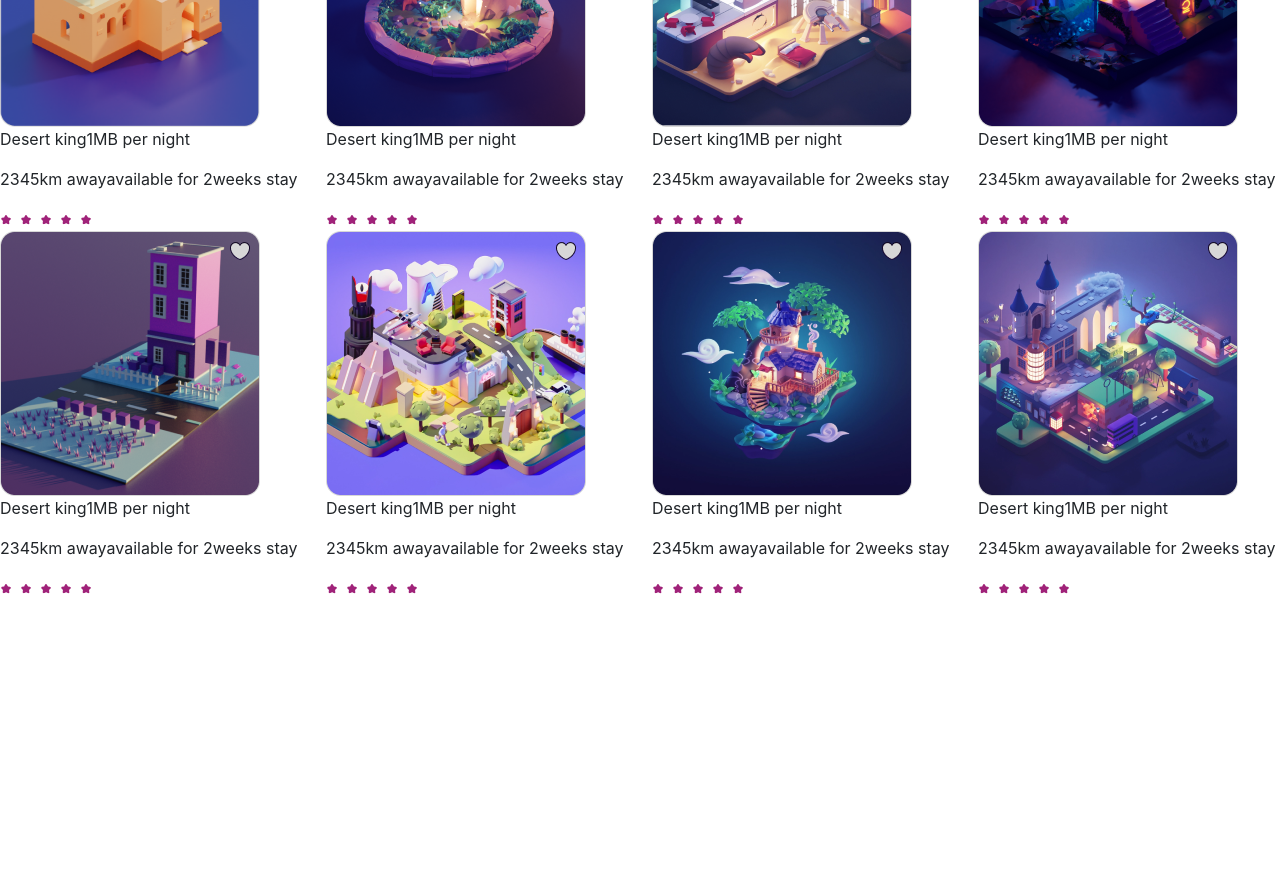
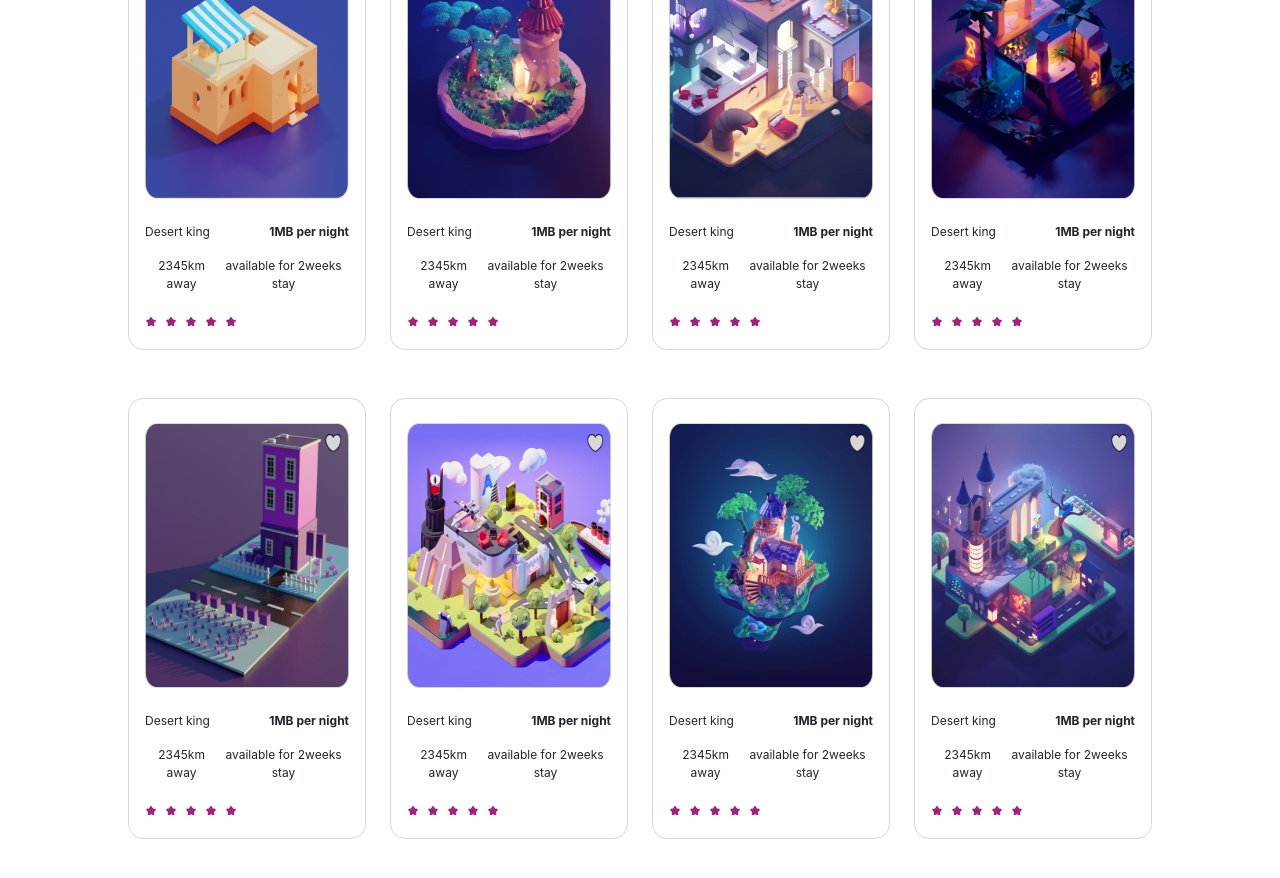
Before and after one commit to Nyerhowho9/Metabnb, a React (Create React App) app: page / in a window 1280 px wide. Shown: the part 840-1718 px from the top of the page. Before the commit the page ends 1440 px from the top, so only its background shows below. Built offline with nearby package versions, Linux system fonts and the light colour scheme.

Commit message:
finished up main.js

```diff
--- a/src/components/brands.js
+++ b/src/components/brands.js
@@ -9,13 +9,13 @@ class Brands extends Component{
     render(){
         return <div className="brands">
         <div className="brand mb">
-            <img src={MB} alt="MBToken logo" />
+            <img src={MB} className="img-fluid" alt="MBToken logo" />
         </div>
         <div className="brand meta ">
-            <img src={MM} alt="MBToken logo" />
+            <img src={MM} className="img-fluid" alt="MBToken logo" />
         </div>
         <div className="brand sea">
-            <img src={sea} alt="MBToken logo" />
+            <img src={sea} className="img-fluid" alt="MBToken logo" />
         </div>
     </div>
     }
--- a/src/components/header.js
+++ b/src/components/header.js
@@ -11,7 +11,7 @@ class Header extends Component{
         return <div className="headerContainer ">
             <nav>
                 <div className="logoDiv">
-                    <img src={logo} alt="Metabnb logo"/>
+                    <img src={logo} className="img-fluid" alt="Metabnb logo"/>
                 </div>
                 <div className="navLinks">
                     <a href="#">Home</a>
--- a/src/components/hero.js
+++ b/src/components/hero.js
@@ -16,7 +16,7 @@ class Hero extends Component{
                 </div>
             </div>
             <div className="hero-img">
-                <img src={Heropic} alt='grouped images'/>
+                <img src={Heropic} className="img-fluid" alt='grouped images'/>
             </div>
 
 
--- a/src/components/main.js
+++ b/src/components/main.js
@@ -14,157 +14,183 @@ class Main extends Component{
     render(){
         return <div >
             <div className="row">
-                <h2 className=" adv col-12">Inspiration for your next adventure</h2>
+                <h2 className=" adv mx-5 col-12">Inspiration for your next adventure</h2>
             </div>
-            <div class="row ">
-                <div class="one col-md-3 col-sm-6">
-                    <div className="figDiv">
-                        <img src={one} alt="location one"/>
+            <div className="rowCont">
+                <div className="row">
+                    <div class="one col-md-3 mb-5 col-sm-6">
+                        <div className="cont">
+                            <div className="figDiv my-4 mx-3">
+                                <img src={one} className="img-fluid" alt="location one"/>
                             </div>
-                    <div className="capDiv">
-                        <div className="cap">
-                            <p>Desert king</p>
-                            <p>1MB per night</p>
+                            <div className="capDiv mx-3 pb-3 d-flex flex-column">
+                                <div className="cap d-flex justify-content-between">
+                                    <p className="p1">Desert king</p>
+                                    <p className="p2"><strong>1MB per night</strong></p>
                                 </div>
-                        <div className="cap">
-                            <p>2345km away</p>
-                            <p>available for 2weeks stay</p>
+                                <div className="cap d-flex justify-content-between">
+                                    <p className="p1">2345km away</p>
+                                    <p className="p2">available for 2weeks stay</p>
                                 </div>
-                        <div className="stars">
-                            <img src={star}/>
+                                <div className="stars align-self-start ">
+                                    <img src={star} className="img-fluid"/>
                                 </div>
 
                             </div>
                         </div>
-                <div class="two col-md-3 col-sm-6">
-                    <div className="figDiv">
-                        <img src={two} alt="location 2"/>
+
                     </div>
-                    <div className="capDiv">
-                        <div className="cap">
-                            <p>Desert king</p>
-                            <p>1MB per night</p>
+                    <div class="two col-md-3 mb-5 col-sm-6">
+                        <div className="cont">
+                            <div className="figDiv my-4 mx-3">
+                                <img src={two} className="img-fluid" alt="location 2"/>
                             </div>
-                        <div className="cap">
-                            <p>2345km away</p>
-                            <p>available for 2weeks stay</p>
+                            <div className="capDiv mx-3 pb-3 d-flex flex-column">
+                                <div className="cap d-flex justify-content-between">
+                                    <p className="p1">Desert king</p>
+                                    <p className="p2"><strong>1MB per night</strong></p>
                                 </div>
-                        <div className="stars">
-                            <img src={star}/>
+                                <div className="cap d-flex justify-content-between">
+                                    <p className="p1">2345km away</p>
+                                    <p className="p2">available for 2weeks stay</p>
+                                </div>
+                                <div className="stars align-self-start ">
+                                    <img src={star} className="img-fluid"/>
                                 </div>
 
                             </div>
                         </div>
-                <div class="three col-md-3 col-sm-6">
-                    <div className="figDiv">
-                        <img src={three} alt="location 3"/>
+
                     </div>
-                    <div className="capDiv">
-                        <div className="cap">
-                            <p>Desert king</p>
-                            <p>1MB per night</p>
+                    <div class="three col-md-3 mb-5 col-sm-6">
+                        <div className="cont">
+                            <div className="figDiv my-4 mx-3">
+                                <img src={three} className="img-fluid" alt="location 3"/>
                             </div>
-                        <div className="cap">
-                            <p>2345km away</p>
-                            <p>available for 2weeks stay</p>
+                            <div className="capDiv mx-3 pb-3 d-flex flex-column">
+                                <div className="cap d-flex justify-content-between">
+                                    <p className="p1">Desert king</p>
+                                    <p className="p2"><strong>1MB per night</strong></p>
                                 </div>
-                        <div className="stars">
-                            <img src={star}/>
+                                <div className="cap d-flex justify-content-between">
+                                    <p className="p1">2345km away</p>
+                                    <p className="p2">available for 2weeks stay</p>
+                                </div>
+                                <div className="stars align-self-start ">
+                                    <img src={star} className="img-fluid"/>
                                 </div>
 
                             </div>
                         </div>
-                <div class="four col-md-3 col-sm-6">
-                    <div className="figDiv">
-                        <img src={four} alt="location 4"/>
+
                     </div>
-                    <div className="capDiv">
-                        <div className="cap">
-                            <p>Desert king</p>
-                            <p>1MB per night</p>
+                    <div class="four col-md-3 mb-5 col-sm-6">
+                        <div className="cont">
+                            <div className="figDiv my-4 mx-3">
+                                <img src={four} className="img-fluid" alt="location 4"/>
                             </div>
-                        <div className="cap">
-                            <p>2345km away</p>
-                            <p>available for 2weeks stay</p>
+                            <div className="capDiv mx-3 pb-3 d-flex flex-column">
+                                <div className="cap d-flex justify-content-between">
+                                    <p className="p1">Desert king</p>
+                                    <p className="p2"><strong>1MB per night</strong></p>
                                 </div>
-                        <div className="stars">
-                            <img src={star}/>
+                                <div className="cap d-flex justify-content-between">
+                                    <p className="p1">2345km away</p>
+                                    <p className="p2">available for 2weeks stay</p>
+                                </div>
+                                <div className="stars align-self-start ">
+                                    <img src={star} className="img-fluid"/>
                                 </div>
 
                             </div>
                         </div>
-                <div class="five col-md-3 col-sm-6">
-                    <div className="figDiv">
-                        <img src={five} alt="location 5"/>
+
                     </div>
-                    <div className="capDiv">
-                        <div className="cap">
-                            <p>Desert king</p>
-                            <p>1MB per night</p>
+                    <div class="five col-md-3 mb-5 col-sm-6">
+                        <div className="cont">
+                            <div className="figDiv my-4 mx-3">
+                                <img src={five} className="img-fluid" alt="location 5"/>
                             </div>
-                        <div className="cap">
-                            <p>2345km away</p>
-                            <p>available for 2weeks stay</p>
+                            <div className="capDiv mx-3 pb-3 d-flex flex-column">
+                                <div className="cap d-flex justify-content-between">
+                                    <p className="p1">Desert king</p>
+                                    <p className="p2"><strong>1MB per night</strong></p>
                                 </div>
-                        <div className="stars">
-                            <img src={star}/>
+                                <div className="cap d-flex justify-content-between">
+                                    <p className="p1">2345km away</p>
+                                    <p className="p2">available for 2weeks stay</p>
+                                </div>
+                                <div className="stars align-self-start ">
+                                    <img src={star} className="img-fluid"/>
                                 </div>
 
                             </div>
                         </div>
-                <div class="six col-md-3 col-sm-6">
-                    <div className="figDiv">
-                        <img src={six} alt="location 6"/>
+
                     </div>
-                    <div className="capDiv">
-                        <div className="cap">
-                            <p>Desert king</p>
-                            <p>1MB per night</p>
+                    <div class="six col-md-3 mb-5 col-sm-6">
+                        <div className="cont">
+                            <div className="figDiv my-4 mx-3">
+                                <img src={six} className="img-fluid" alt="location 6"/>
                             </div>
-                        <div className="cap">
-                            <p>2345km away</p>
-                            <p>available for 2weeks stay</p>
+                            <div className="capDiv mx-3 pb-3 d-flex flex-column">
+                                <div className="cap d-flex justify-content-between">
+                                    <p className="p1">Desert king</p>
+                                    <p className="p2"><strong>1MB per night</strong></p>
                                 </div>
-                        <div className="stars">
-                            <img src={star}/>
+                                <div className="cap d-flex justify-content-between">
+                                    <p className="p1">2345km away</p>
+                                    <p className="p2">available for 2weeks stay</p>
+                                </div>
+                                <div className="stars align-self-start ">
+                                    <img src={star} className="img-fluid"/>
                                 </div>
 
                             </div>
                         </div>
-                <div class="seven col-md-3 col-sm-6">
-                    <div className="figDiv">
-                        <img src={seven} alt="location 7"/>
+
                     </div>
-                    <div className="capDiv">
-                        <div className="cap">
-                            <p>Desert king</p>
-                            <p>1MB per night</p>
+                    <div class="seven col-md-3 mb-5 col-sm-6">
+                        <div className="cont">
+                            <div className="figDiv my-4 mx-3">
+                                <img src={seven} className="img-fluid" alt="location 7"/>
                             </div>
-                        <div className="cap">
-                            <p>2345km away</p>
-                            <p>available for 2weeks stay</p>
+                            <div className="capDiv mx-3 pb-3 d-flex flex-column">
+                                <div className="cap d-flex justify-content-between">
+                                    <p className="p1">Desert king</p>
+                                    <p className="p2"><strong>1MB per night</strong></p>
                                 </div>
-                        <div className="stars">
-                            <img src={star}/>
+                                <div className="cap d-flex justify-content-between">
+                                    <p className="p1">2345km away</p>
+                                    <p className="p2">available for 2weeks stay</p>
+                                </div>
+                                <div className="stars align-self-start ">
+                                    <img src={star} className="img-fluid"/>
                                 </div>
 
                             </div>
                         </div>
-                <div class="eight col-md-3 col-sm-6">
-                    <div className="figDiv">
-                        <img src={eight} alt="location 8"/>
+
                     </div>
-                    <div className="capDiv">
-                        <div className="cap">
-                            <p>Desert king</p>
-                            <p>1MB per night</p>
+                    <div class="eight col-md-3 mb-5 col-sm-6">
+                        <div className="cont">
+                            <div className="figDiv my-4 mx-3">
+                                <img src={eight} className="img-fluid" alt="location 8"/>
                             </div>
-                        <div className="cap">
-                            <p>2345km away</p>
-                            <p>available for 2weeks stay</p>
+                            <div className="capDiv mx-3 pb-3 d-flex flex-column">
+                                <div className="cap d-flex justify-content-between">
+                                    <p className="p1">Desert king</p>
+                                    <p className="p2"><strong>1MB per night</strong></p>
                                 </div>
-                        <div className="stars">
-                            <img src={star}/>
+                                <div className="cap d-flex justify-content-between">
+                                    <p className="p1">2345km away</p>
+                                    <p className="p2">available for 2weeks stay</p>
+                                </div>
+                                <div className="stars align-self-start ">
+                                    <img src={star} className="img-fluid"/>
+                                </div>
+
+                            </div>
                         </div>
 
                     </div>
@@ -172,6 +198,7 @@ class Main extends Component{
             </div>
 
 
+
         </div>;
     }
 }
--- a/src/styles/main.css
+++ b/src/styles/main.css
@@ -65,18 +65,40 @@ input::placeholder{
  }
   /*General Syling for main component*/
   .adv{
-    background-color: pink;
     text-align: center;
     font-size: 48px;
     margin-top: 55px;
+    margin-bottom: 55px;
+  }
+  .rowCont{
+    margin: auto;
+    width: 80%;
+  }
+  .rowCont>div{
+
   }
   .cap{
+    /*
     display: flex;
+    align-items: center;
+    justify-content: center;
+    */
+    font-size: 12px;
   }
-  .one>div>img{
+
+  .cont>div>img{
     height: 265px;
     width: 260px;
   }
+  .cont{
+    text-align: center;
+    border: 1px solid #D7D7D7;
+    border-radius: 15px;
+
+
+  }
+
+
 
 @media only screen and (min-width: 769px){
       /*Big screen Syling for header component*/
@@ -153,6 +175,11 @@ input::placeholder{
     }
 }
 @media only screen and (max-width: 768px){
+    .headerContainer{
+        margin-bottom: 40px;
+
+
+    }
     nav{
         width: 100vw
 
```
Lines whose indentation alone changed are shown as unchanged.
